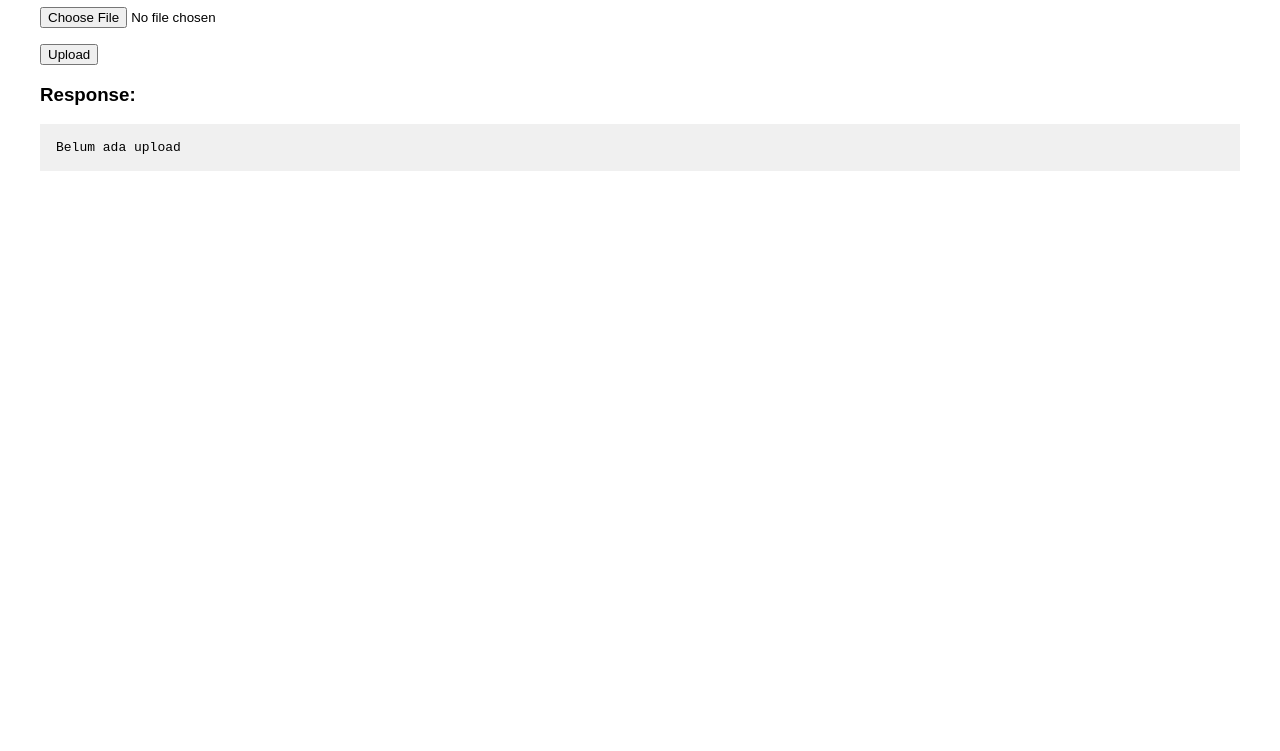
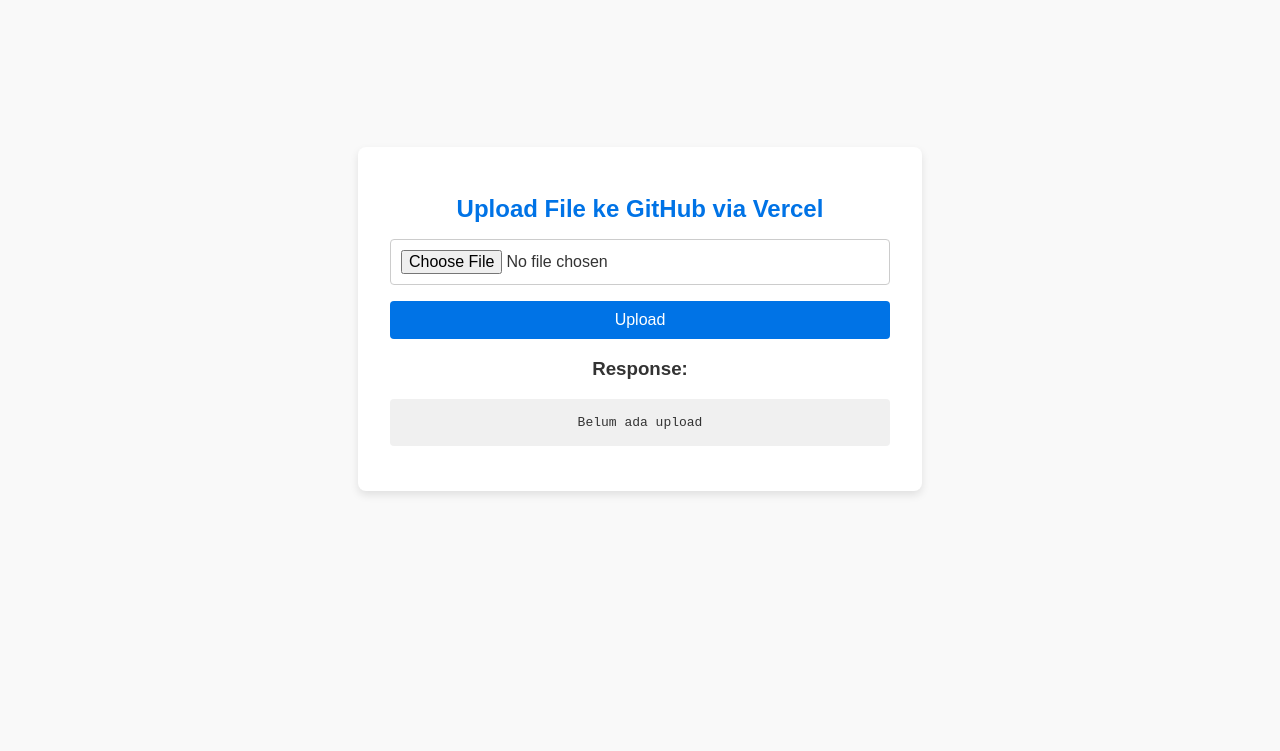
Before and after one commit to Yudzxml/Api-upload, a website: page public/index.html in a window 1280 px wide. Shown: the part 113-864 px from the top of the page. Before the commit the page ends 800 px from the top, so only its background shows below. Drawn offline with Linux system fonts and the light colour scheme.

Commit message:
Add files via upload

```diff
--- a/public/index.html
+++ b/public/index.html
@@ -2,32 +2,97 @@
 <html lang="en">
 <head>
   <meta charset="UTF-8">
+  <meta name="viewport" content="width=device-width, initial-scale=1.0">
   <title>Upload File ke GitHub</title>
   <style>
     body {
-      font-family: sans-serif;
+      font-family: 'Arial', sans-serif;
+      background-color: #f9f9f9;
+      color: #333;
       padding: 2rem;
+      margin: 0;
+      display: flex;
+      justify-content: center;
+      align-items: center;
+      height: 100vh;
+      text-align: center;
     }
+
+    .container {
+      background-color: #fff;
+      padding: 2rem;
+      border-radius: 8px;
+      box-shadow: 0 4px 8px rgba(0, 0, 0, 0.1);
+      width: 100%;
+      max-width: 500px;
+    }
+
+    h1 {
+      color: #0073e6;
+      margin-bottom: 1rem;
+      font-size: 1.5rem;
+    }
+
     input[type="file"] {
+      padding: 10px;
+      font-size: 1rem;
       margin-bottom: 1rem;
+      border-radius: 4px;
+      border: 1px solid #ccc;
+      width: 100%;
+      box-sizing: border-box;
     }
+
+    button {
+      background-color: #0073e6;
+      color: #fff;
+      padding: 10px 20px;
+      font-size: 1rem;
+      border: none;
+      border-radius: 4px;
+      cursor: pointer;
+      width: 100%;
+    }
+
+    button:hover {
+      background-color: #005bb5;
+    }
+
     pre {
-      background: #f0f0f0;
+      background-color: #f0f0f0;
       padding: 1rem;
+      border-radius: 4px;
+      word-wrap: break-word;
       white-space: pre-wrap;
+      margin-top: 1rem;
+    }
+
+    @media (max-width: 600px) {
+      .container {
+        padding: 1.5rem;
+      }
+
+      h1 {
+        font-size: 1.2rem;
+      }
+
+      input[type="file"], button {
+        font-size: 0.9rem;
+      }
     }
   </style>
 </head>
 <body>
+  <div class="container">
     <h1>Upload File ke GitHub via Vercel</h1>
     <form id="uploadForm">
       <input type="file" id="fileInput" required />
-    <br />
       <button type="submit">Upload</button>
     </form>
 
     <h3>Response:</h3>
     <pre id="responseBox">Belum ada upload</pre>
+  </div>
 
   <script>
     const form = document.getElementById('uploadForm');
```
Lines whose indentation alone changed are shown as unchanged.
